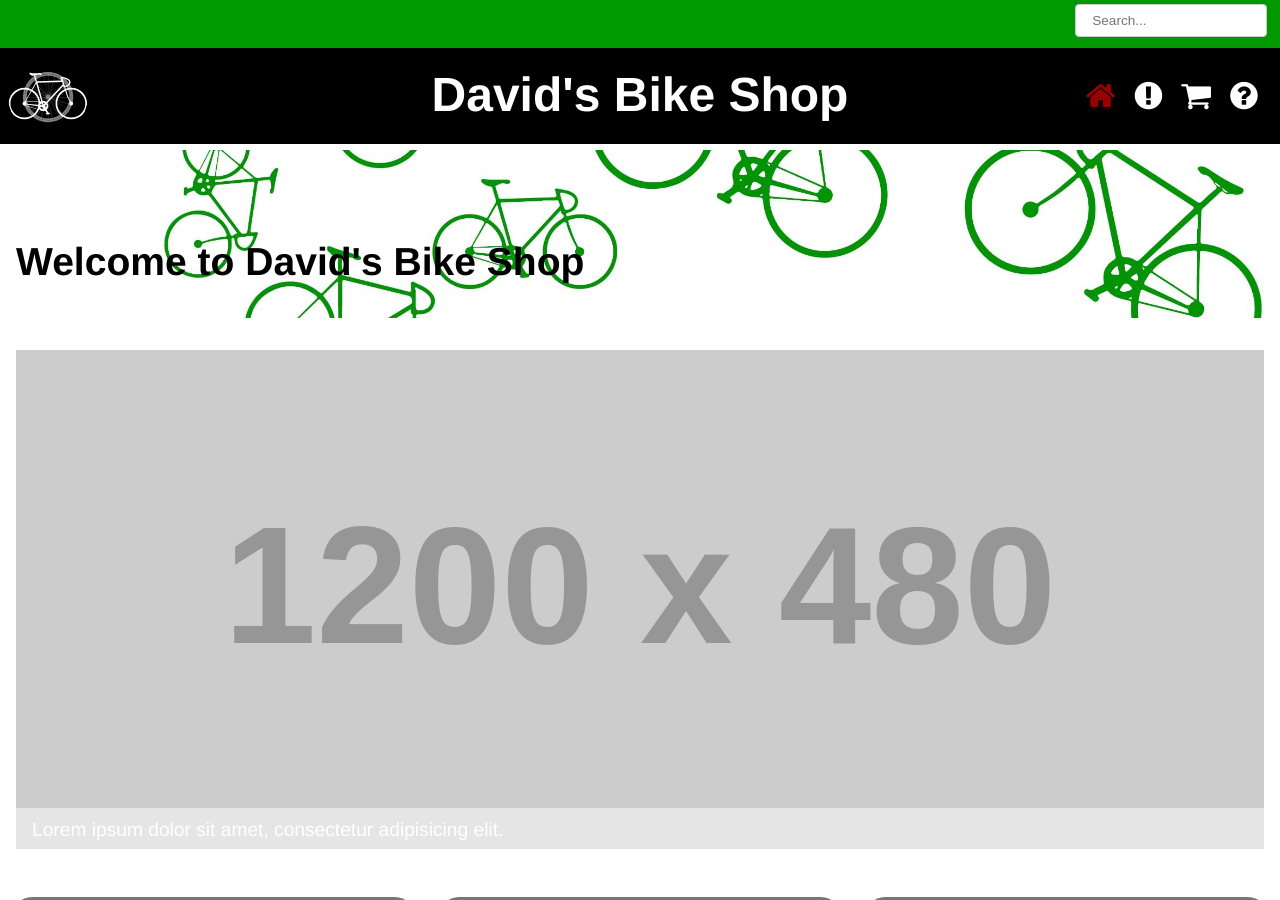
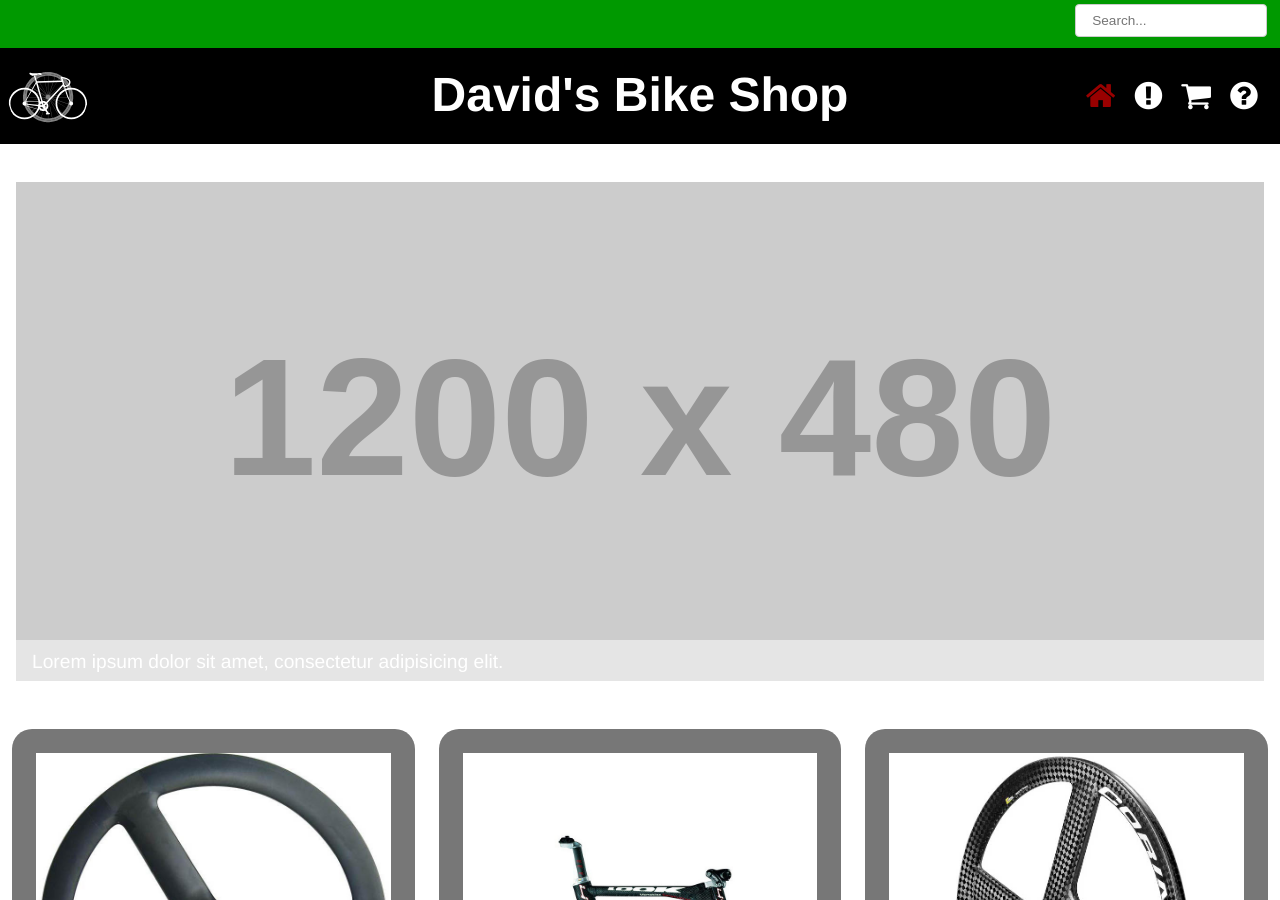
Before and after one commit to birchy009/ecommerce-website, a Jekyll site: the page built from index.html, in a window 1280 px wide and 900 px high. Built offline with Jekyll 4.4.1, drawn with Linux system fonts in a browser that asks for light colours; nearby versions of some CDN libraries; some web fonts are replaced; Markdown is read by kramdown in place of the engine named in the settings.

Commit message:
removed front page banner

```diff
--- a/index.html
+++ b/index.html
@@ -1,8 +1,6 @@
 ---
 layout: default
 toptitle: Home
-bannertext: Welcome to David's Bike Shop
-showbanner: yes
 metadesc: Find the bike you're looking for
 metakey: bike, bicycle, buy, new
 ---
```
